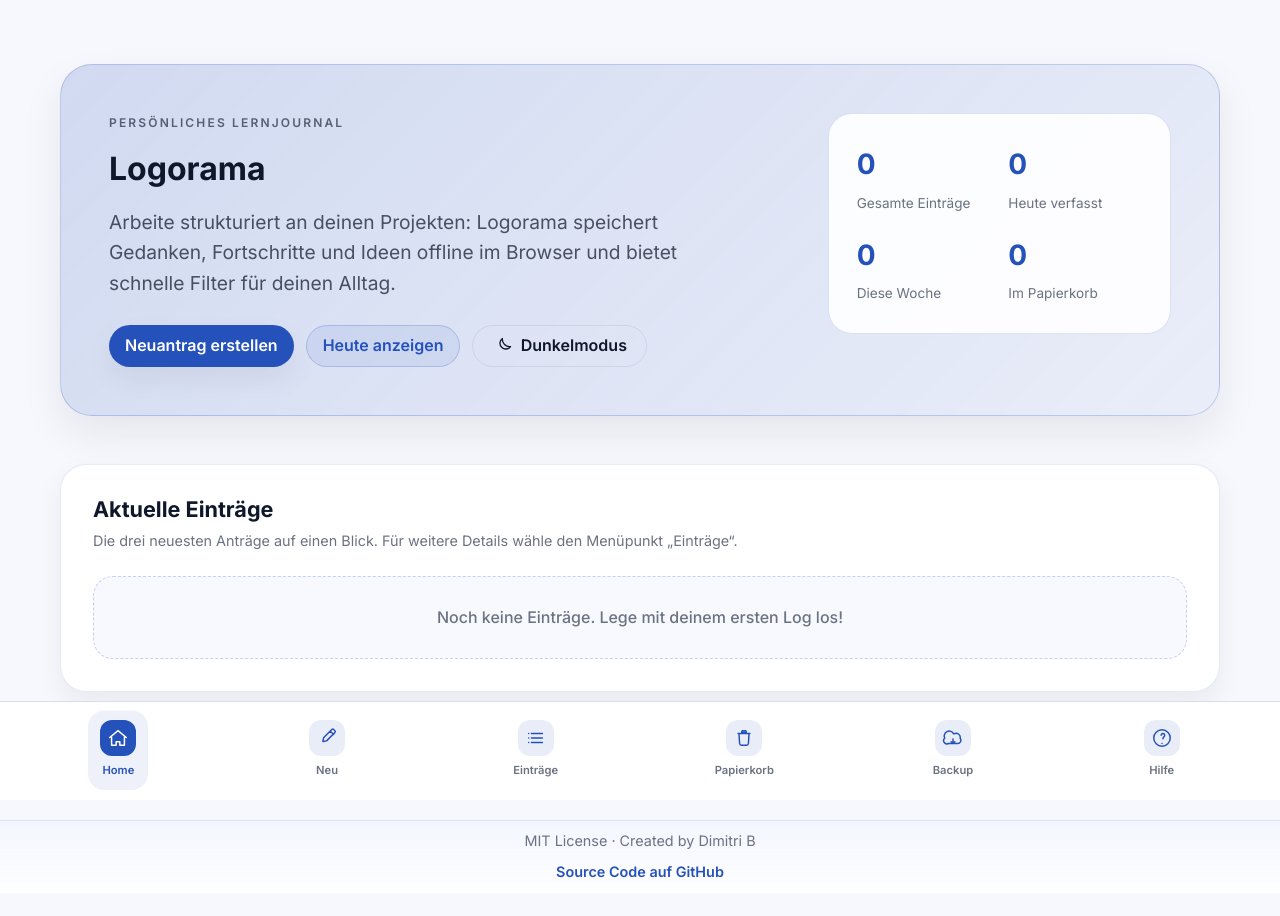
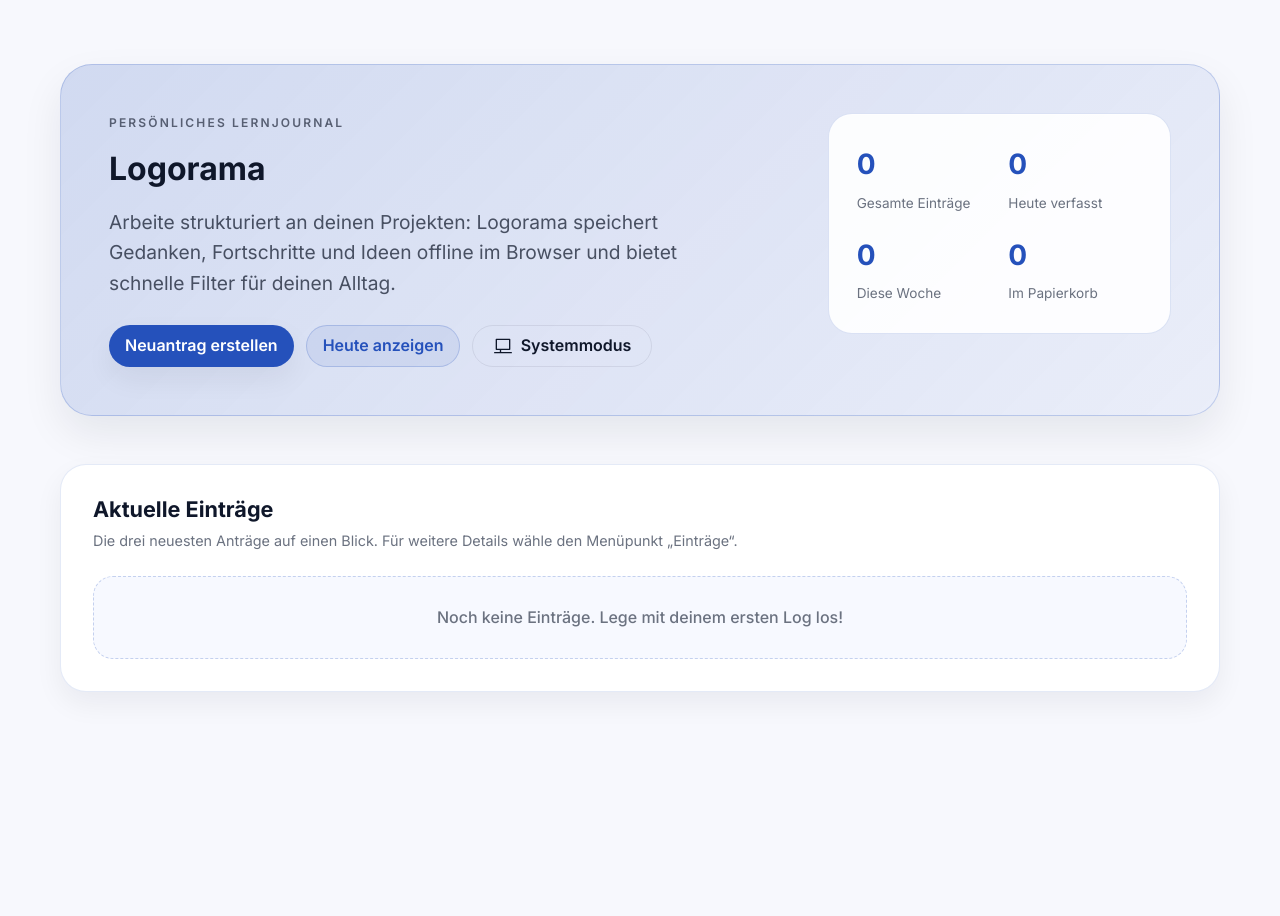
Before and after one commit to Web-Developer-DB/Logorama, a React (Vite) app: page /home in a window 1280 px wide. Shown: the top 916 px of the page. After the commit the page ends 820 px from the top, so only its background shows below. Built offline with nearby package versions, Linux system fonts and the light colour scheme.

Commit message:
feat: add system-aware theme switching

```diff
--- a/src/App.jsx
+++ b/src/App.jsx
@@ -33,6 +33,8 @@ const WEEKDAY_NAMES = [
 const DEFAULT_TITLE_SEPARATOR = " - ";
 const THEME_STORAGE_KEY = "logorama-theme-mode";
 
+const THEME_MODES = ["system", "light", "dark"];
+
 const applyThemeAttribute = (nextTheme) => {
   if (typeof document === "undefined") {
     return;
@@ -40,21 +42,29 @@ const applyThemeAttribute = (nextTheme) => {
   document.documentElement.dataset.theme = nextTheme;
 };
 
-const getInitialTheme = () => {
-  if (typeof window === "undefined") {
+const getSystemTheme = () => {
+  if (typeof window === "undefined" || typeof window.matchMedia !== "function") {
     return "light";
   }
+  return window.matchMedia("(prefers-color-scheme: dark)").matches ? "dark" : "light";
+};
+
+const resolveTheme = (mode) => {
+  if (mode === "light" || mode === "dark") {
+    return mode;
+  }
+  return getSystemTheme();
+};
+
+const getInitialThemeMode = () => {
+  if (typeof window === "undefined") {
+    return "system";
+  }
   const storedTheme = window.localStorage.getItem(THEME_STORAGE_KEY);
-  if (storedTheme === "light" || storedTheme === "dark") {
-    applyThemeAttribute(storedTheme);
+  if (storedTheme === "system" || storedTheme === "light" || storedTheme === "dark") {
     return storedTheme;
   }
-  const prefersDark =
-    typeof window.matchMedia === "function" &&
-    window.matchMedia("(prefers-color-scheme: dark)").matches;
-  const fallbackTheme = prefersDark ? "dark" : "light";
-  applyThemeAttribute(fallbackTheme);
-  return fallbackTheme;
+  return "system";
 };
 
 /**
@@ -246,7 +256,9 @@ const filterByRange = (entry, filter) => {
 const App = () => {
   // PWA: speichert das beforeinstallprompt-Event, um einen Install-Button zu zeigen.
   const [installPrompt, setInstallPrompt] = useState(null);
-  const [theme, setTheme] = useState(getInitialTheme);
+  const initialThemeMode = getInitialThemeMode();
+  const [themeMode, setThemeMode] = useState(initialThemeMode);
+  const [resolvedTheme, setResolvedTheme] = useState(() => resolveTheme(initialThemeMode));
   // Aktive Einträge + Papierkorb werden aus localStorage hydriert.
   const [entries, setEntries] = useState(() => reindexAutoTitles(loadEntries()));
   const [trashEntries, setTrashEntries] = useState(loadTrashEntries);
@@ -261,13 +273,42 @@ const App = () => {
   const [filter, setFilter] = useState("all");
   const navigate = useNavigate();
   const location = useLocation();
+  const isHelpRoute = location.pathname === "/help";
 
   useEffect(() => {
-    applyThemeAttribute(theme);
+    if (themeMode === "system") {
+      setResolvedTheme(resolveTheme("system"));
+    } else {
+      setResolvedTheme(themeMode);
+    }
     if (typeof window !== "undefined") {
-      window.localStorage.setItem(THEME_STORAGE_KEY, theme);
+      window.localStorage.setItem(THEME_STORAGE_KEY, themeMode);
     }
-  }, [theme]);
+  }, [themeMode]);
+
+  useEffect(() => {
+    applyThemeAttribute(resolvedTheme);
+  }, [resolvedTheme]);
+
+  useEffect(() => {
+    if (typeof window === "undefined") {
+      return undefined;
+    }
+    const mediaQuery = window.matchMedia("(prefers-color-scheme: dark)");
+
+    const handleChange = (event) => {
+      if (themeMode === "system") {
+        setResolvedTheme(event.matches ? "dark" : "light");
+      }
+    };
+
+    if (mediaQuery.addEventListener) {
+      mediaQuery.addEventListener("change", handleChange);
+      return () => mediaQuery.removeEventListener("change", handleChange);
+    }
+    mediaQuery.addListener(handleChange);
+    return () => mediaQuery.removeListener(handleChange);
+  }, [themeMode]);
 
   const updateEntries = useCallback((updater) => {
     setEntries((prev) => {
@@ -640,8 +681,12 @@ const App = () => {
     setFilter(value);
   }, []);
 
-  const toggleTheme = useCallback(() => {
-    setTheme((prev) => (prev === "dark" ? "light" : "dark"));
+  const cycleThemeMode = useCallback(() => {
+    setThemeMode((prev) => {
+      const index = THEME_MODES.indexOf(prev);
+      const nextIndex = index === -1 ? 0 : (index + 1) % THEME_MODES.length;
+      return THEME_MODES[nextIndex];
+    });
   }, []);
 
   const handleShowToday = useCallback(() => {
@@ -651,7 +696,7 @@ const App = () => {
 
   return (
     <>
-      <main className="app-shell">
+      <main className={`app-shell${isHelpRoute ? " app-shell--has-footer" : ""}`}>
         <Routes>
           <Route path="/" element={<Navigate to="/home" replace />} />
           <Route
@@ -674,7 +719,11 @@ const App = () => {
                       <button type="button" className="secondary" onClick={handleShowToday}>
                         Heute anzeigen
                       </button>
-                      <ThemeToggle theme={theme} onToggle={toggleTheme} />
+                      <ThemeToggle
+                        mode={themeMode}
+                        resolvedTheme={resolvedTheme}
+                        onToggle={cycleThemeMode}
+                      />
                       {installPrompt ? (
                         <button type="button" className="ghost" onClick={handleAppInstall}>
                           Selbst installieren
@@ -798,15 +847,35 @@ const App = () => {
                     <li><strong>Home:</strong> Dashboard mit Kennzahlen und den drei aktuellsten Einträgen.</li>
                     <li><strong>Neu:</strong> Formular, um einen neuen Eintrag ("Antrag") zu erfassen.</li>
                     <li><strong>Einträge:</strong> Gesamte Liste mit Suche und Filter nach Zeitraum.</li>
-                    <li><strong>Papierkorb:</strong> Gelöschte Einträge zur Wiederherstellung oder endgültigen Löschung.</li>
+                    <li>
+                      <strong>Papierkorb:</strong> Gelöschte Einträge zur Wiederherstellung oder endgültigen Löschung.
+                      Einträge werden hier automatisch nach 30 Tagen entfernt.
+                    </li>
                     <li><strong>Backup:</strong> Exportiere oder importiere deine Daten als JSON-Datei.</li>
                   </ul>
                   <h3>Tipps zum Start</h3>
                   <ul>
                     <li>Nutze den Button „Neuantrag erstellen“, um deine ersten Notizen zu erfassen.</li>
                     <li>Der Filter „Heute anzeigen“ zeigt dir nur die Einträge des aktuellen Tags.</li>
-                    <li>Über den Theme-Switch auf der Home-Seite kannst du zwischen hellem und dunklem Layout wechseln.</li>
+                    <li>Über den Theme-Switch auf der Home-Seite kannst du zwischen System-, Licht- und Dunkelmodus wechseln.</li>
                     <li>Sichere deine Daten regelmäßig über den Menüpunkt „Backup“.</li>
+                  </ul>
+                  <h3>Lizenz &amp; Komponenten</h3>
+                  <p>
+                    Logorama steht unter der MIT License. Der komplette Source Code inklusive aller React-Komponenten
+                    befindet sich auf GitHub und kann frei eingesehen oder erweitert werden.
+                  </p>
+                  <ul>
+                    <li>
+                      <a
+                        href="https://github.com/Web-Developer-DB/Logorama"
+                        target="_blank"
+                        rel="noopener noreferrer"
+                      >
+                        Source Code auf GitHub
+                      </a>
+                    </li>
+                    <li>Wichtige Module: <code>App.jsx</code>, <code>MobileNav.jsx</code>, <code>ThemeToggle.jsx</code>, <code>ActiveEntriesSection.jsx</code>, <code>TrashSection.jsx</code>, <code>DataSafetyPanel.jsx</code>.</li>
                   </ul>
                 </div>
               </section>
@@ -815,6 +884,8 @@ const App = () => {
           <Route path="*" element={<Navigate to="/home" replace />} />
         </Routes>
       </main>
+      {isHelpRoute ? (
+        <>
           <footer className="app-footer">
             <div className="app-footer__inner">
               <span>MIT License · Created by Dimitri B</span>
@@ -827,6 +898,9 @@ const App = () => {
               </a>
             </div>
           </footer>
+          <div className="app-footer__spacer" />
+        </>
+      ) : null}
       <MobileNav
         stats={{
           totalEntries,
--- a/src/components/ThemeToggle.jsx
+++ b/src/components/ThemeToggle.jsx
@@ -26,23 +26,37 @@ const MoonIcon = () => (
   </svg>
 );
 
-const ThemeToggle = ({ theme, onToggle, variant = "hero" }) => {
-  const isDark = theme === "dark";
-  const icon = isDark ? <SunIcon /> : <MoonIcon />;
-  const heroAriaLabel = `Wechsle zu ${isDark ? "hellem" : "dunklem"} Thema`;
-  const navAriaLabel = `Schalte ${isDark ? "Lichtmodus" : "Dunkelmodus"} ein`;
+const SystemIcon = () => (
+  <svg width="20" height="20" viewBox="0 0 24 24" aria-hidden="true" focusable="false">
+    <path
+      d="M4 4h16v12H4zM2 20h20M9 20v-4"
+      fill="none"
+      stroke="currentColor"
+      strokeWidth="1.6"
+      strokeLinecap="round"
+      strokeLinejoin="round"
+    />
+  </svg>
+);
+
+const ThemeToggle = ({ mode, resolvedTheme, onToggle, variant = "hero" }) => {
+  const isSystem = mode === "system";
+  const isDark = resolvedTheme === "dark";
+  const icon = isSystem ? <SystemIcon /> : isDark ? <MoonIcon /> : <SunIcon />;
+  const modeLabel = isSystem ? "Systemmodus" : isDark ? "Dunkelmodus" : "Lichtmodus";
+  const heroAriaLabel = `Theme-Modus wechseln (aktuell ${modeLabel})`;
 
   if (variant === "nav") {
+    const navLabel = isSystem ? "Auto" : isDark ? "Dunkel" : "Hell";
     return (
       <button
         type="button"
-        className={`mobile-nav__link mobile-nav__link--button${isDark ? " mobile-nav__link--active" : ""}`}
+        className="mobile-nav__link mobile-nav__link--button"
         onClick={onToggle}
-        aria-pressed={isDark}
-        aria-label={navAriaLabel}
+        aria-label={`Theme-Modus wechseln (aktuell ${navLabel})`}
       >
         <span className="mobile-nav__icon">{icon}</span>
-        <span className="mobile-nav__label">{isDark ? "Hell" : "Dunkel"}</span>
+        <span className="mobile-nav__label">{navLabel}</span>
       </button>
     );
   }
@@ -52,11 +66,10 @@ const ThemeToggle = ({ theme, onToggle, variant = "hero" }) => {
       type="button"
       className="ghost theme-toggle"
       onClick={onToggle}
-      aria-pressed={isDark}
       aria-label={heroAriaLabel}
     >
       <span className="theme-toggle__icon">{icon}</span>
-      <span className="theme-toggle__label">{isDark ? "Lichtmodus" : "Dunkelmodus"}</span>
+      <span className="theme-toggle__label">{modeLabel}</span>
     </button>
   );
 };
--- a/src/styles.css
+++ b/src/styles.css
@@ -54,6 +54,7 @@
   --color-mobile-nav-border: rgba(37, 81, 187, 0.2);
   --color-mobile-nav-icon-bg: rgba(37, 81, 187, 0.1);
   --color-mobile-nav-highlight: inset 0 1px 0 rgba(255, 255, 255, 0.6);
+  --footer-height: 56px;
   font-family: "Inter", system-ui, -apple-system, BlinkMacSystemFont, "Segoe UI", sans-serif;
   line-height: 1.6;
   background-color: var(--color-surface);
@@ -112,6 +113,7 @@
   --color-mobile-nav-border: rgba(148, 161, 255, 0.2);
   --color-mobile-nav-icon-bg: rgba(148, 161, 255, 0.16);
   --color-mobile-nav-highlight: inset 0 1px 0 rgba(148, 161, 255, 0.12);
+  --footer-height: 56px;
 }
 
 *,
@@ -172,7 +174,11 @@ main.app-shell {
 
 @media (max-width: 900px) {
   main.app-shell {
-    padding-bottom: calc(var(--mobile-nav-height) + 96px);
+    padding-bottom: calc(var(--mobile-nav-height) + 48px);
+  }
+
+  main.app-shell.app-shell--has-footer {
+    padding-bottom: calc(var(--mobile-nav-height) + var(--footer-height) + 48px);
   }
 }
 
@@ -663,9 +669,24 @@ main.app-shell {
 }
 
 .app-footer {
-  padding: 8px 0 10px;
+  min-height: var(--footer-height);
+  padding: 0;
+  display: flex;
+  align-items: center;
+  justify-content: center;
   background: var(--color-footer-bg);
   border-top: 1px solid var(--color-footer-border);
+}
+
+.app-footer__spacer {
+  display: none;
+}
+
+@media (max-width: 900px) {
+  .app-footer__spacer {
+    display: block;
+    height: calc(var(--mobile-nav-height) + env(safe-area-inset-bottom, 0px));
+  }
 }
 
 .app-footer__inner {
@@ -673,11 +694,12 @@ main.app-shell {
   margin: 0 auto;
   display: flex;
   flex-direction: column;
-  gap: 8px;
+  gap: 6px;
   align-items: center;
   text-align: center;
   color: var(--color-muted);
   font-size: 0.9rem;
+  padding: 10px 0;
 }
 
 .app-footer__inner a {
@@ -704,7 +726,7 @@ main.app-shell {
 }
 
 .mobile-nav {
-  position: sticky;
+  position: fixed;
   bottom: 0;
   left: 0;
   right: 0;
@@ -713,7 +735,13 @@ main.app-shell {
   background: var(--color-mobile-nav-bg);
   backdrop-filter: blur(18px);
   padding: 6px 0 calc(8px + env(safe-area-inset-bottom, 0px));
-  display: block;
+  display: none;
+}
+
+@media (max-width: 900px) {
+  .mobile-nav {
+    display: block;
+  }
 }
 
 .mobile-nav__list {
```
Also changed, not shown: 1 other file (tests, documents, lock files or other folders). Lines whose indentation alone changed are shown as unchanged.
